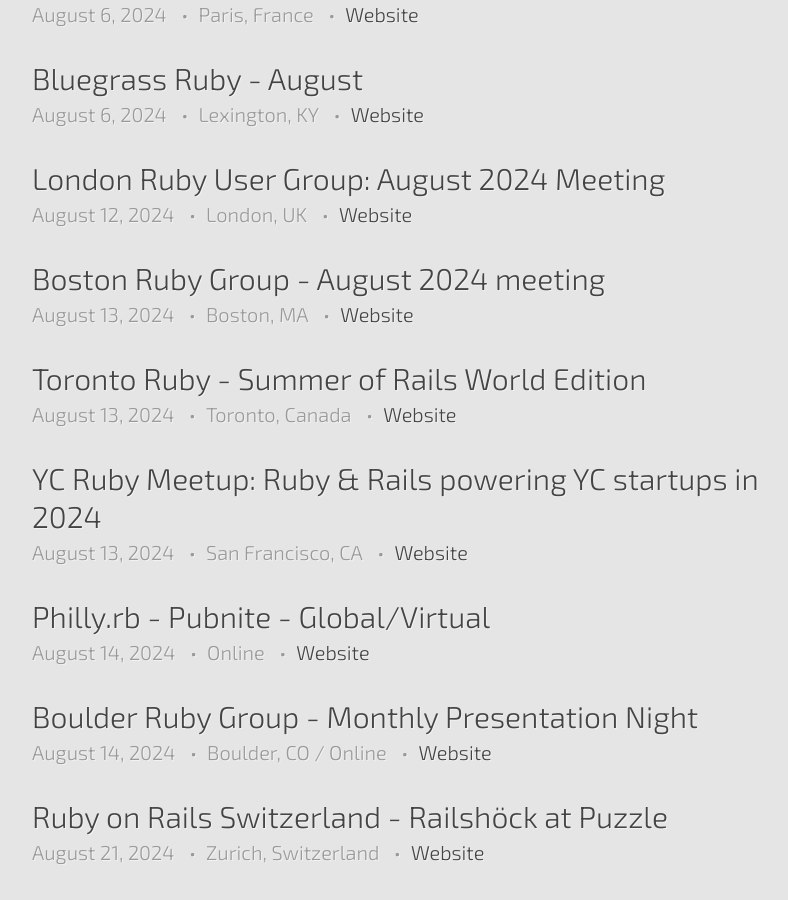
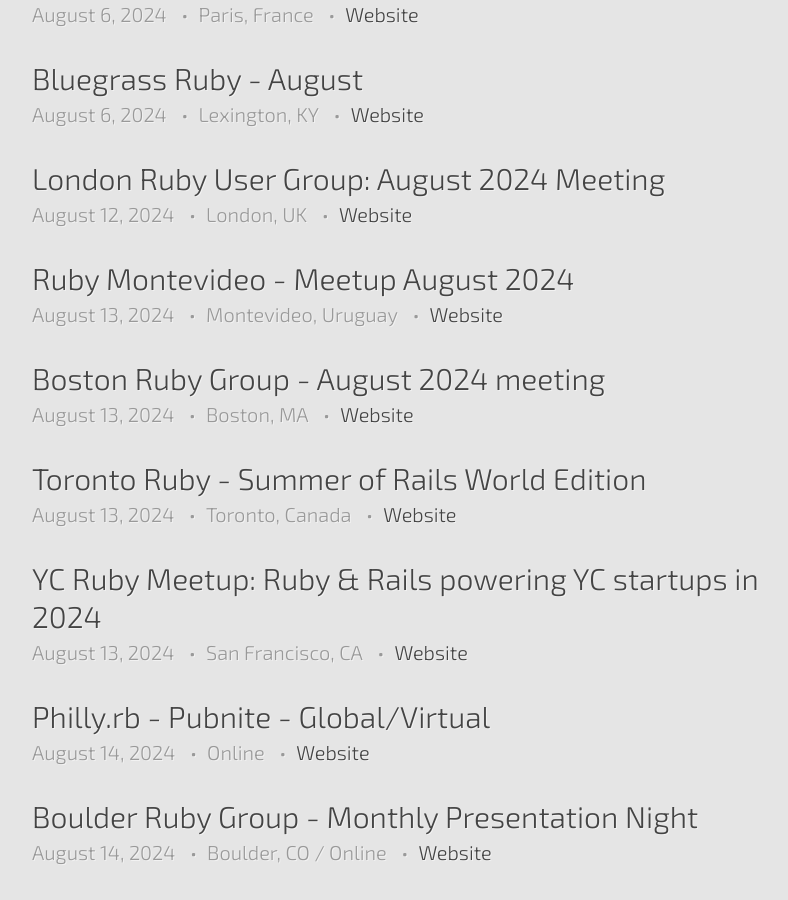
Before and after one commit to ruby-conferences/ruby-conferences.github.io, a Jekyll site: the page built from meetups/index.html, in a window 1280 px wide and 900 px high, scrolled down 934 px. Shown: the whole window, without its empty margins (208-996 px from the left). Built offline with Jekyll 4.4.1, drawn with Linux system fonts in a browser that asks for light colours.

Commit message:
Add Ruby Montevideo August event

```diff
--- a/_data/meetups.yml
+++ b/_data/meetups.yml
@@ -796,6 +796,13 @@
   end_time: 23:59:59 UYT
   url: https://www.meetup.com/ruby-montevideo/events/302065709
 
+- name: Ruby Montevideo - Meetup August 2024
+  location: Montevideo, Uruguay
+  date: 2024-08-13
+  start_time: 19:00:00 UYT
+  end_time: 22:00:00 UYT
+  url: https://www.meetup.com/ruby-montevideo/events/302455776
+
 - name: "Ruby::AZ - Implementing RAG in Rails"
   location: Chandler, AZ
   date: 2024-07-18
```
